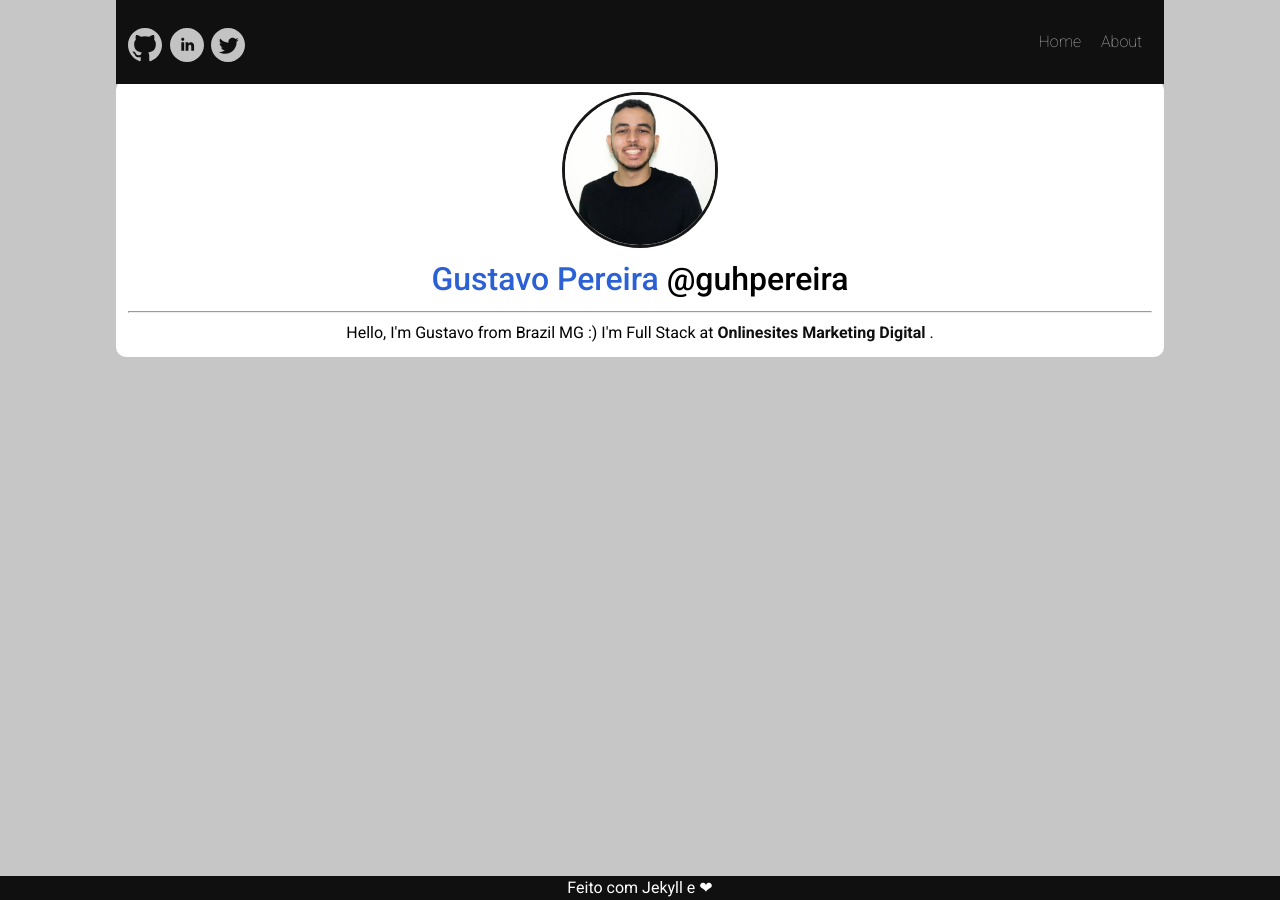
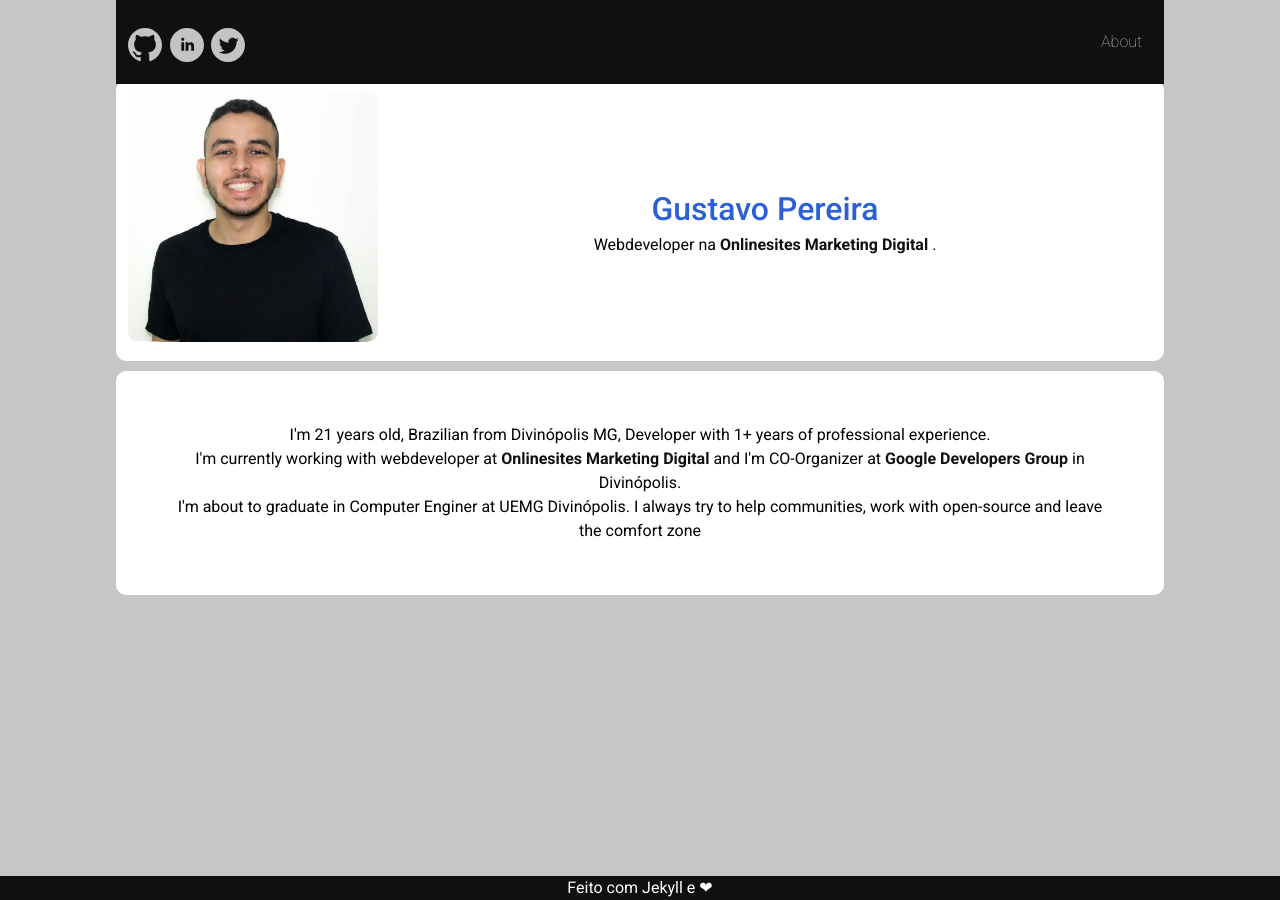
Before and after one commit to oguhpereira/oguhpereira.com.br, a Jekyll site: the page built from index.md, in a window 1280 px wide. Built offline with Jekyll 4.4.1, drawn with Linux system fonts in a browser that asks for light colours.

Commit message:
Atualização

```diff
--- /dev/null
+++ b/_includes/about.html
@@ -0,0 +1,10 @@
+
+   <div id="about"class="container-index">
+        <div class="jumbotron">
+                <h2 class="title"></h2>
+                <p class="description">
+                   I'm 21 years old, Brazilian from Divinópolis MG, Developer with 1+ years of professional experience.<br> I'm currently working with webdeveloper at <a class="link" target="_blank" href="http://onlinesites.com.br/">Onlinesites Marketing Digital</a>                   and I'm CO-Organizer at
+                   <a class="link" target="_blank" href="https://gdgdivi.github.io/">Google Developers Group </a>in Divinópolis.<br>
+                   I'm about to graduate in Computer Enginer at UEMG Divinópolis. I always try to help communities, work with open-source and leave the comfort zone
+        </div>
+   </div>
--- a/_includes/header.html
+++ b/_includes/header.html
@@ -21,10 +21,7 @@
         <div class="col-menu">
             <ul class="menu-links">
                 <li>
-                    <a href="/index">Home</a>
-                </li>
-                <li>
-                    <a href="/about">About</a>
+                    <a href="#about">About</a>
                 </li>
             </ul>
         </div>
--- a/_layouts/home.html
+++ b/_layouts/home.html
@@ -32,14 +32,12 @@
     {% include header.html%}
     <main class="main">
         <div class="container-index">
-            <div class="col-my-picture">
+            <div class="my-picture">
                 <img class="img" src="./assets/img/foto-perfil.jpg" alt="foto perfil">
             </div>
             <div class="jumbotron">
-                <h1 class="title">
-                    <span class="salmon">Gustavo Pereira</span> @guhpereira</h1>
-                <hr>
-                <p class="description">Hello, I'm Gustavo from Brazil MG :) I'm Full Stack at
+                <h1 class="title"><span class="salmon">Gustavo Pereira</span></h1>
+                <p class="description">Webdeveloper na
                     <a class="link" target="_blank" href="http://onlinesites.com.br/">Onlinesites Marketing Digital</a>
                     </strong>.
                 </p>
@@ -47,6 +45,7 @@
             </div>
 
         </div>
+        {% include about.html %}
     </main>
 </body>
 {% include footer.html %}
--- a/assets/style/main.css
+++ b/assets/style/main.css
@@ -131,23 +131,23 @@ header,main{
 }
 .main {
     margin-top: 80px;
+    display: flex;
+    flex-wrap: wrap;
 }
 .main .container-index{
     display: flex;
-    flex-direction: column;
+    flex-direction: row;
     align-items: center;
     padding: 12px;
+    margin-bottom: 10px;
 }
-.main .col-my-picture .img{
-    width: 150px;
-    height: 150px;
-    border-radius: 100%;
-    border:3px solid #171717;
+.main .my-picture .img{
+    border-radius: 10px;
+    height: 250px;
+    width: 250px;
 }
-.main .col-my-picture  .img:hover{
-    transition: filter 0.5s;
-    filter: contrast(120%) grayscale(100%);
-}
+
+
 .main .col-my-picture  .title{
     font-weight: 100;
     font-size: 2em;
@@ -193,11 +193,17 @@ header,main{
 .main .jumbotron .item-description:hover{
     color: #101010;
 }
-.container-index{
+.container-index {
     background-color: #fff;
     width: 80%;
     border-radius: 10px;
 }
+#about .jumbotron {
+    padding: 40px;
+}
+
+
+
 .salmon{
     color: #2C60D5;
 }
```
Also changed, not shown: _layouts/about.html (deleted, +0 -53 lines), Gemfile.lock, 7 other files.
